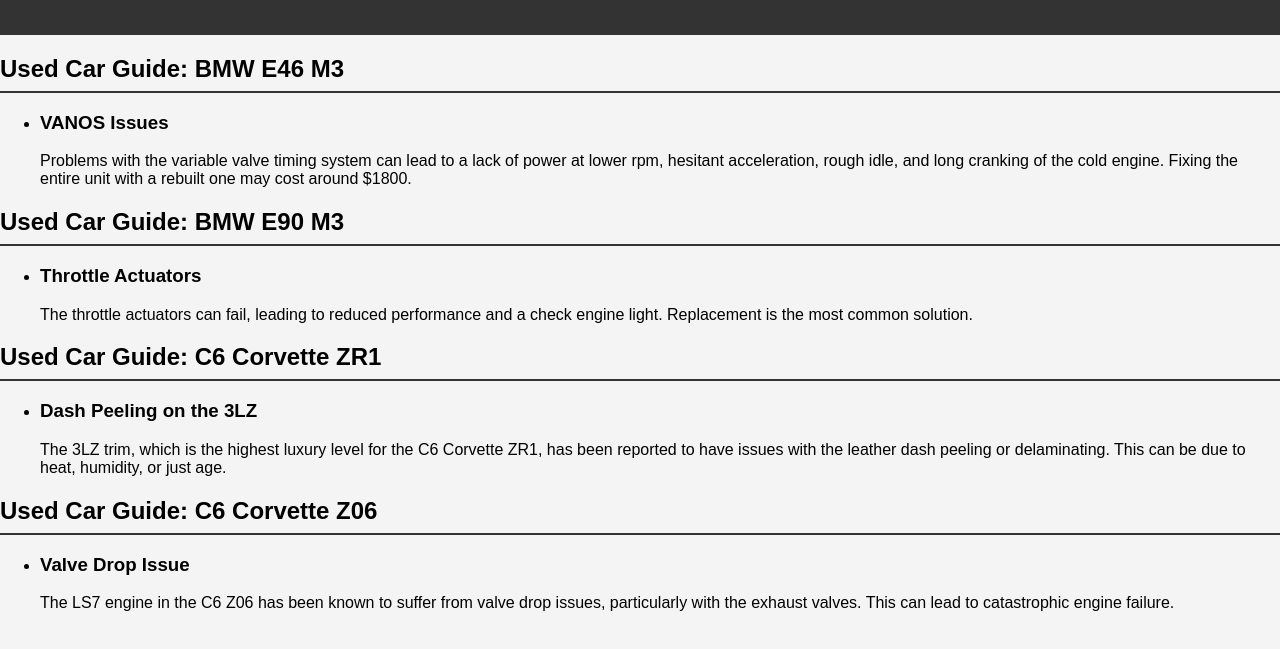
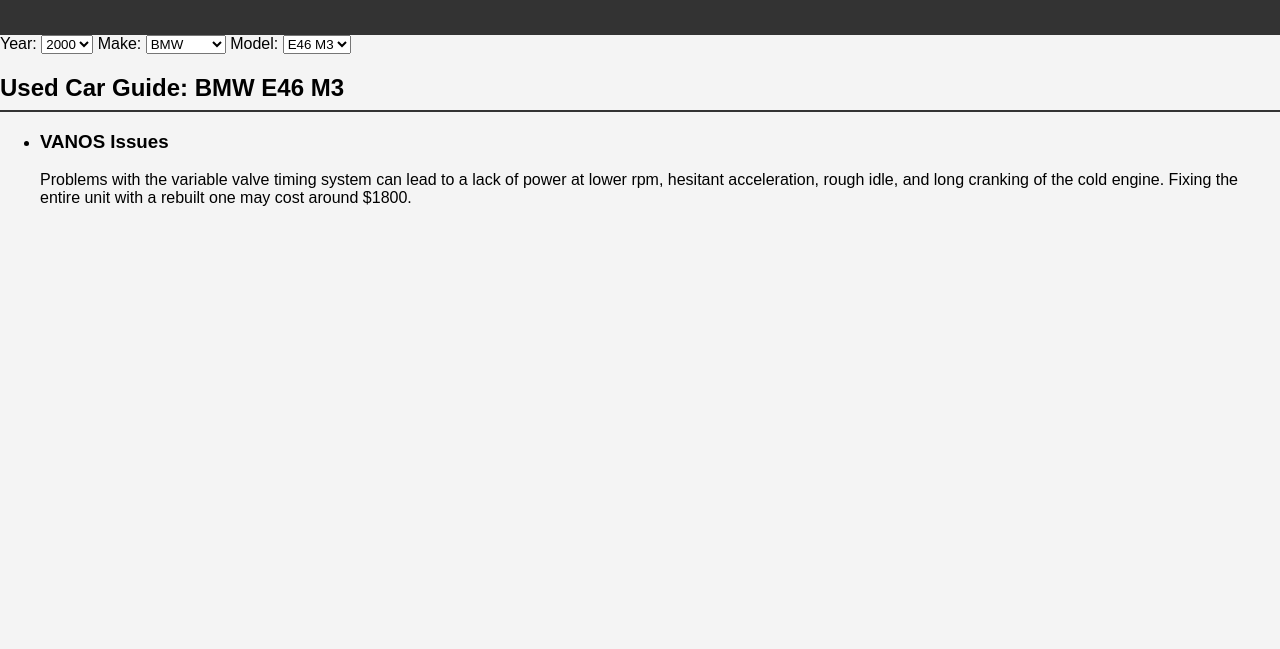
Before and after one commit to psmithdev/carguide, a plain HTML site: page index.html in a window 1280 px wide. Shown: the part 77-726 px from the top of the page. Drawn offline with Linux system fonts and the light colour scheme.

Commit message:
Car Selection Year Make Model

```diff
--- a/index.html
+++ b/index.html
@@ -13,11 +13,26 @@
     </header>
     <main>
       <section id="car-selection">
-        <!-- Car selection form components here -->
+        <label for="year">Year:</label>
+        <select id="year" onchange="updateModels()">
+          <!-- Options will be populated by JavaScript -->
+        </select>
+
+        <label for="make">Make:</label>
+        <select id="make" onchange="updateModels()">
+          <option value="BMW">BMW</option>
+          <option value="Chevrolet">Chevrolet</option>
+          <!-- Add more options as needed -->
+        </select>
+
+        <label for="model">Model:</label>
+        <select id="model" onchange="updateDisplay()">
+          <!-- Options will be populated based on the make and year by JavaScript -->
+        </select>
       </section>
 
       <!-- BMW E46 M3 Details -->
-      <section id="car-details-e46m3" class="car-details">
+      <section id="car-details-e46m3" class="car-details" style="display: none">
         <h2>Used Car Guide: BMW E46 M3</h2>
         <ul>
           <!-- Each <li> contains an issue and its description -->
@@ -36,7 +51,7 @@
       </section>
 
       <!-- BMW E90 M3 Details -->
-      <section id="car-details-e90m3" class="car-details">
+      <section id="car-details-e90m3" class="car-details" style="display: none">
         <h2>Used Car Guide: BMW E90 M3</h2>
         <ul>
           <!-- Similar structure for issues and descriptions -->
@@ -53,7 +68,11 @@
       </section>
 
       <!-- C6 Corvette ZR1 Details -->
-      <section id="car-details-c6corvettezr1" class="car-details">
+      <section
+        id="car-details-c6corvettezr1"
+        class="car-details"
+        style="display: none"
+      >
         <h2>Used Car Guide: C6 Corvette ZR1</h2>
         <ul>
           <!-- Listing issues specific to C6 Corvette ZR1 -->
@@ -72,7 +91,11 @@
       </section>
 
       <!-- C6 Corvette Z06 Details -->
-      <section id="car-details-c6corvettez06" class="car-details">
+      <section
+        id="car-details-c6corvettez06"
+        class="car-details"
+        style="display: none"
+      >
         <h2>Used Car Guide: C6 Corvette Z06</h2>
         <ul>
           <!-- Listing issues specific to C6 Corvette Z06 -->
```
